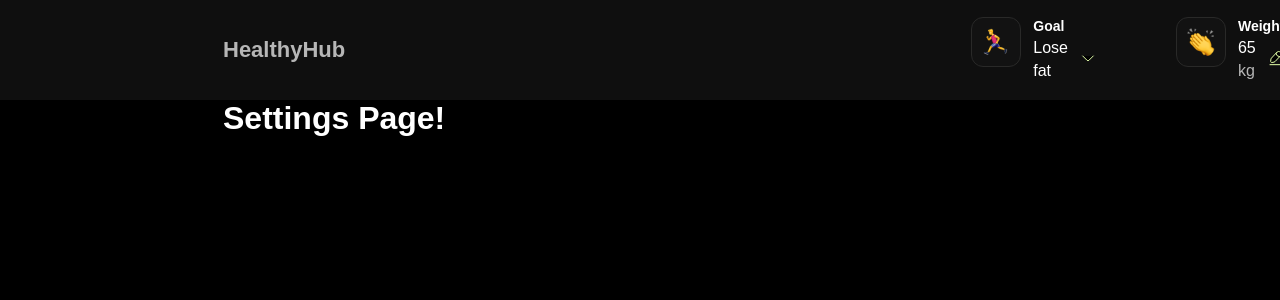
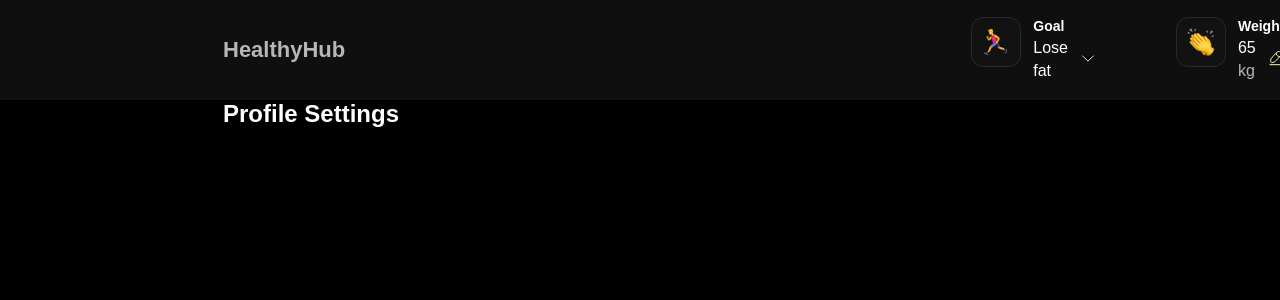
Before and after one commit to KatanES/HealthyHub, a React app: page /HealthyHub/settings in a window 1280 px wide. Shown: the top 300 px of the page. Built offline with nearby package versions, Linux system fonts and the light colour scheme; the HTML template or start-up script is replaced by a standard one.

Commit message:
changing file name in accordance w/ the terms of reference

```diff
--- /dev/null
+++ b/src/components/AuthorizedUser/UserInformation/UserInformation.jsx
@@ -0,0 +1,3 @@
+export default function UserInformation() {
+  return <form></form>;
+}
--- /dev/null
+++ b/src/components/AuthorizedUser/UserInformation/index.jsx
@@ -0,0 +1 @@
+export { default } from './UserInformation';
--- a/src/pages/Authorized/SettingsPage/SettingsPage.jsx
+++ b/src/pages/Authorized/SettingsPage/SettingsPage.jsx
@@ -1,7 +1,11 @@
+import UserInformation from '../../../components/AuthorizedUser/UserInformation';
+
 const SettingsPage = () => {
   return (
     <div>
-      <h1>Settings Page!</h1>
+      <h2>Profile Settings</h2>
+      <img />
+      <UserInformation />
     </div>
   );
 };
```
Also changed, not shown: src/components/AuthorizedUser/SettingsPage/SettingsPage.styled.jsx (deleted), src/components/AuthorizedUser/UserInformation/UserInformation.styled.jsx (added), 1 other file (tests, documents, lock files or other folders).
